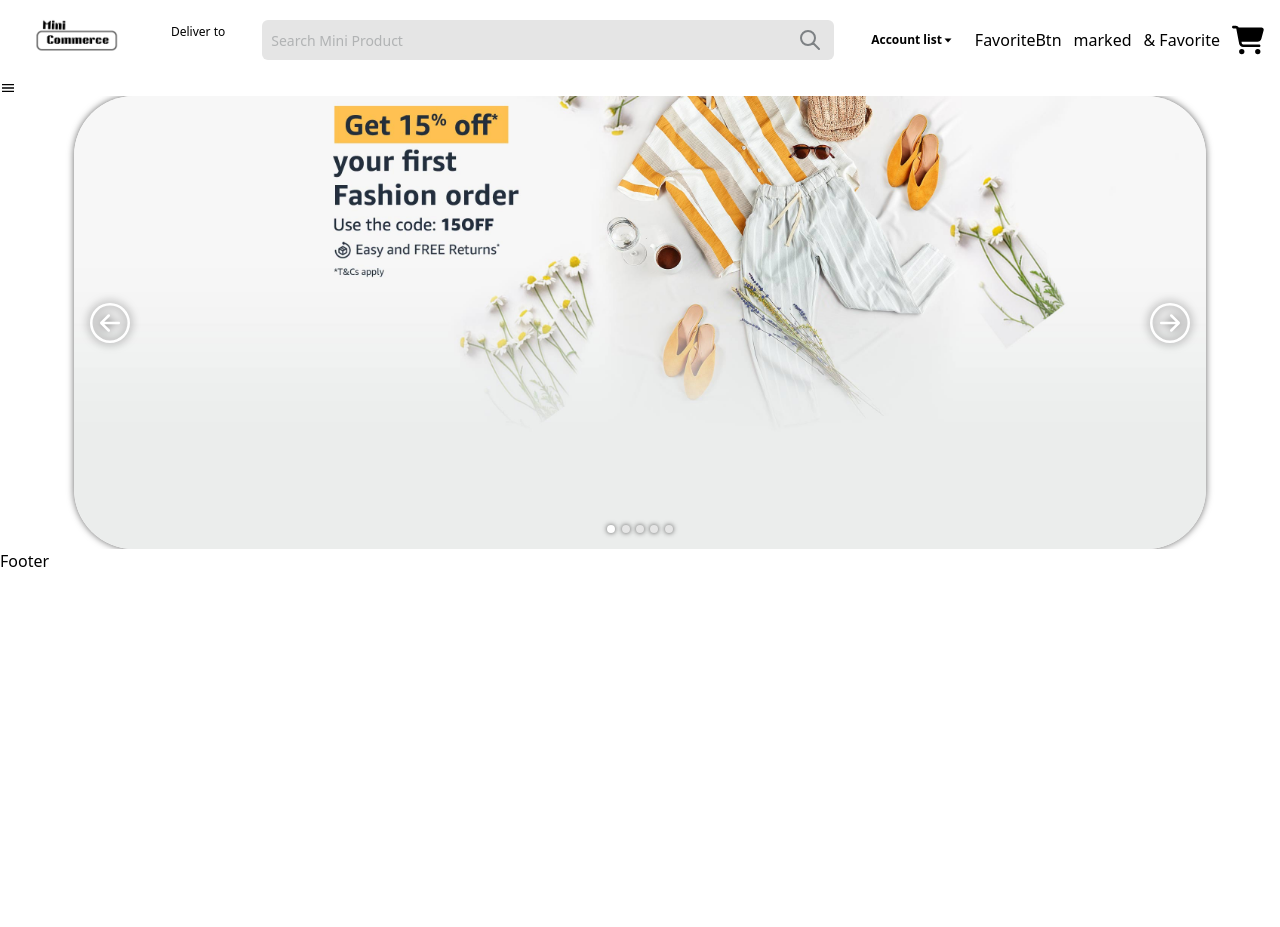
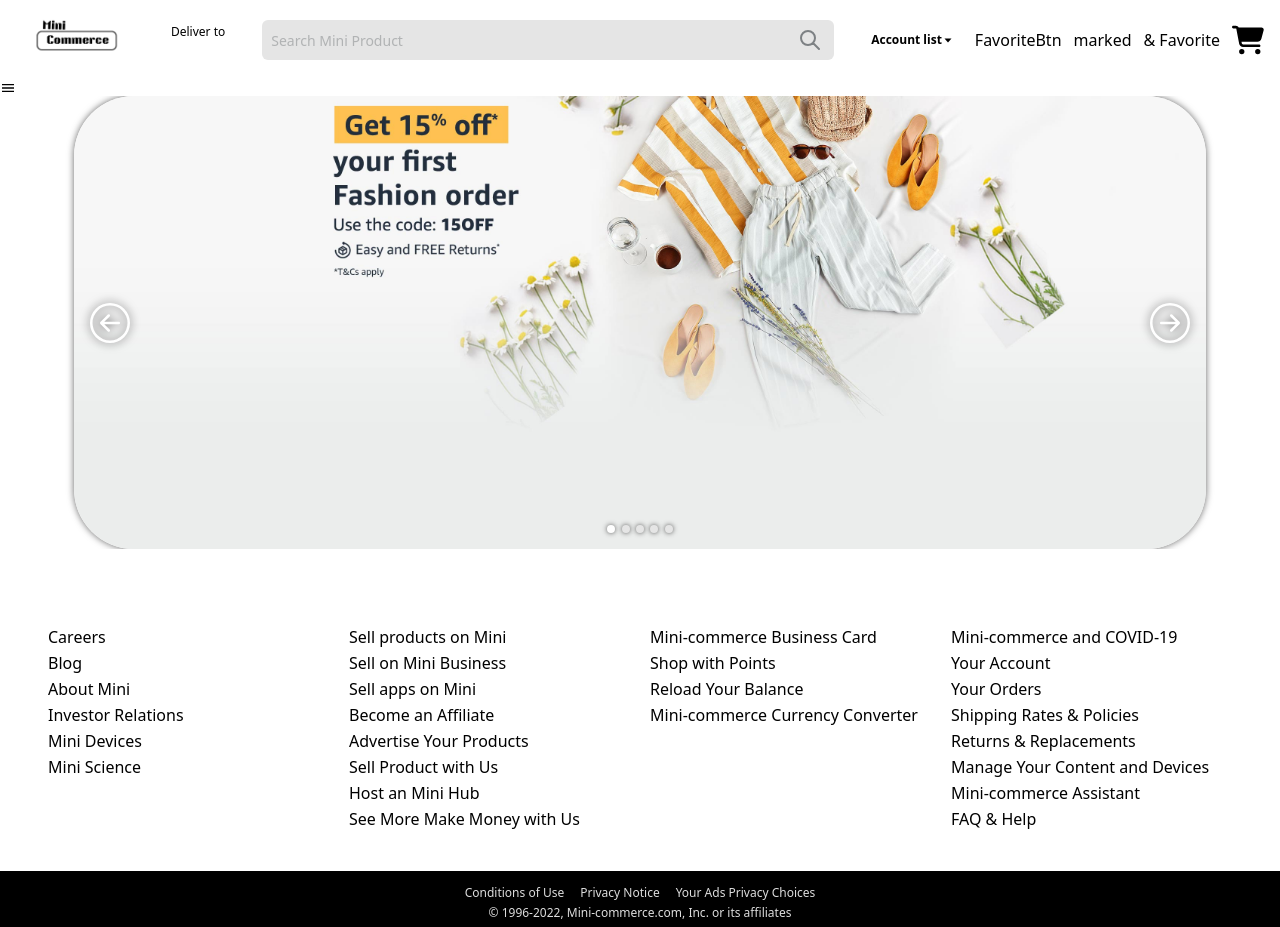
Before and after one commit to cheetah-codes/mini-commerce-assesment, a Next.js app: page / in a window 1280 px wide. Before the commit the page ends 800 px from the top, so only its background shows below. Built offline with nearby package versions, Linux system fonts and the light colour scheme.

Commit message:
Product page setup

```diff
--- a/src/app/globals.css
+++ b/src/app/globals.css
@@ -29,6 +29,13 @@ body {
   .headerItem {
     @apply px-2 border border-transparent hover:border-black duration-300 cursor-pointer flex items-center justify-center h-[70%] rounded-[5px];
   }
+
+  /* .link {
+    @apply border border-white/10 hover:border-amazonYellowDark hover:text-white py-1 px-2 cursor-pointer duration-200;
+  }
+  .footerLink {
+    @apply hover:underline text-sm hover:text-gray-100 cursor-pointer mb-2 duration-150;
+  } */
 
   .carousel {
     position: relative;
@@ -93,3 +100,17 @@ body {
     background-color: #e5e5e5;
   }
 }
+
+@theme {
+  --color-amazonBlue: #131921;
+  --color-lightText: #ccc;
+  --color-amazonLight: #232f3e;
+  --color-quantity_box: #f0f2f2;
+  --color-footerBottom: #131a22;
+  --color-amazonYellow: #fcd814;
+  --color-amazonYellowDark: #f7ca00;
+  --color-amazonOrange: #fba41c;
+  --color-amazonOrangeDark: #fa8900;
+  --color-amazonGreen: #7fda69;
+  --color-footerBg: #232f3d;
+}
--- a/src/app/page.tsx
+++ b/src/app/page.tsx
@@ -105,6 +105,8 @@
 import { Carousel } from "@/components/Carousel";
 import { Metadata } from "next";
 import { bannerImages } from "@/utils";
+import ProductsList from "@/components/ProductsList";
+
 export const metadata: Metadata = {
   title: "Home |  Mini-Commerce",
 };
@@ -113,6 +115,11 @@ const Home = () => {
   return (
     <main className="lg:mx-[2%]">
       <Carousel data={bannerImages} />
+      {/* <div className="-mt-10 md:-m-20 lg:-mt-60 flex items-center justify-center">
+       */}
+       <div>
+        <ProductsList />
+      </div>
     </main>
   );
 };
--- a/src/components/Container.tsx
+++ b/src/components/Container.tsx
@@ -6,7 +6,7 @@ type PropType = {
 };
 
 const Container = ({ children, className }: PropType) => {
-  return <div className="max-w-screen-xl mx-auto px-4 lg:px-0">children</div>;
+  return <div className={className}>{children}</div>;
 };
 
 export default Container;
--- a/src/components/Footer.tsx
+++ b/src/components/Footer.tsx
@@ -1,7 +1,47 @@
 import React from "react";
+import Container from "./Container";
+import { footerData } from "@/constants";
+import FooterMiddleList from "./FooterMiddleList";
 
 const Footer = () => {
-  return <div>Footer</div>;
+  return (
+    <div>
+      <div className="px-[48px]">
+        <Container className="py-10 grid grid-cols-1 md:grid-cols-2 lg:grid-cols-4 gap-5">
+          {footerData.map((item) => (
+            <FooterMiddleList
+              key={item._id}
+              title={item.title}
+              listItem={item.listItem}
+            />
+          ))}
+        </Container>
+      </div>
+
+      {/* /////////////////////////////////////////////////////////////////////////////////// */}
+
+      <div className="flex flex-col justify-center items-center bg-black py-2">
+        <div>
+          <ul className="text-gray-300 text-sm gap-4 py-2 flex">
+            <li className="font-normal text-[12px] hover:underline cursor-pointer text-[#DDD] leading-3">
+              Conditions of Use
+            </li>
+            <li className="font-normal text-[12px] hover:underline cursor-pointer text-[#DDD] leading-3">
+              Privacy Notice
+            </li>
+            <li className="font-normal text-[12px] hover:underline cursor-pointer text-[#DDD] leading-3">
+              Your Ads Privacy Choices
+            </li>
+          </ul>
+        </div>
+        <div>
+          <p className="font-normal text-[12px] text-[#DDD] leading-3">
+            © 1996-2022, Mini-commerce.com, Inc. or its affiliates
+          </p>
+        </div>
+      </div>
+    </div>
+  );
 };
 
 export default Footer;
--- /dev/null
+++ b/src/components/FooterMiddleList.tsx
@@ -0,0 +1,20 @@
+const FooterMiddleList = ({ title, listItem }: any) => {
+  return (
+    <div>
+      <h3 className="font-titleFont text-white text-base font-semibold mb-3">
+        {title}
+      </h3>
+      <ul className="flex flex-col gap-0.5 font-bodyFont">
+        {listItem.map((item: any) =>
+          item.listData.map((data: string) => (
+            <li key={data} className="footerLink">
+              {data}
+            </li>
+          ))
+        )}
+      </ul>
+    </div>
+  );
+};
+
+export default FooterMiddleList;
--- a/src/components/Header.tsx
+++ b/src/components/Header.tsx
@@ -12,7 +12,7 @@ import HeaderBottom from "./HeaderBottom";
 const Header = () => {
   return (
     <header className="stickey top-0 z-50">
-      <div className="w-full h-20 bg-[#ffffff] text-lightText">
+      <div className="w-full h-20 bg-[#ffffff]">
         <div className="h-full w-full mx-auto inline-flex items-center gap-1 md:gap-3 px-4">
           <Link href={"/"}>
             <Image src={logo} alt="logo" className="w-28 object-cover " />
--- /dev/null
+++ b/src/components/ProductsList.tsx
@@ -0,0 +1,19 @@
+import { Product } from "@/types";
+import Container from "./Container";
+import ProductCard from "./shared/ProductCard";
+
+type ProductsArray = {
+  products: Product[];
+};
+
+const ProductsList = ({ products }: ProductsArray) => {
+  return (
+    <Container className="grid grid-cols-1 sm:grid-cols-2 md:grid-cols-3 lg:grid-cols-4 gap-5">
+      {products?.map((item) => (
+        <ProductCard key={item?.id} product={item} />
+      ))}
+    </Container>
+  );
+};
+
+export default ProductsList;
--- /dev/null
+++ b/src/components/shared/ProductCard.tsx
@@ -0,0 +1,57 @@
+import React from "react";
+import { Product } from "@/types";
+import Image from "next/image";
+import PriceFormat from "./PriceFormat";
+import AddToCartBtn from "./AddToCartBtn";
+import Link from "next/link";
+import ProductIcon from "./ProductIcon";
+
+interface Props {
+  product: Product;
+}
+
+const ProductCard = ({ product }: Props) => {
+  return (
+    <div className="border border-gray-200 rounded-md bg-white overflow-hidden">
+      <div className="relative group overflow-hidden h-72">
+        <Link
+          href={{
+            pathname: `/product/${product?.id}`,
+            query: { id: product?.id },
+          }}
+          className="h-full"
+        >
+          <Image
+            src={product.images[0]}
+            alt="product-image"
+            width={600}
+            height={600}
+            loading="lazy"
+            className="w-full h-full object-contain bg-[#f8f8f8] group-hover:scale-110 duration-200 overflow-hidden"
+          />
+          <ProductIcon
+            discountPercentage={product?.discountPercentage}
+            product={product}
+          />
+        </Link>
+      </div>
+      <div className="flex flex-col py-2 px-4 gap-2 justify-between">
+        <div className="flex flex-col gap-1 h-36">
+          <h2 className=" line-clamp-1">{product?.title}</h2>
+          <p className="text-sm text-amazonBlue/90 line-clamp-3">
+            {product?.description}
+          </p>
+          <p className="font-semibold">
+            <PriceFormat amount={product?.price} />
+          </p>
+          <p className="text-sm">
+            Category: <span className="font-semibold">{product?.category}</span>
+          </p>
+        </div>
+        <AddToCartBtn product={product} />
+      </div>
+    </div>
+  );
+};
+
+export default ProductCard;
--- /dev/null
+++ b/src/constants/index.ts
@@ -0,0 +1,72 @@
+export const footerData = [
+  {
+    _id: 2221,
+    title: "Get to Know Us",
+    listItem: [
+      {
+        _id: "001",
+        listData: [
+          "Careers",
+          "Blog",
+          "About Mini",
+          "Investor Relations",
+          "Mini Devices",
+          "Mini Science",
+        ],
+      },
+    ],
+  },
+  {
+    _id: 2222,
+    title: "Make Money with Us",
+    listItem: [
+      {
+        _id: "002",
+        listData: [
+          "Sell products on Mini",
+          "Sell on Mini Business",
+          "Sell apps on Mini",
+          "Become an Affiliate",
+          "Advertise Your Products",
+          "Sell Product with Us",
+          "Host an Mini Hub",
+          "See More Make Money with Us",
+        ],
+      },
+    ],
+  },
+  {
+    _id: 2223,
+    title: "Mini-commerce Payment Products",
+    listItem: [
+      {
+        _id: "003",
+        listData: [
+          "Mini-commerce Business Card",
+          "Shop with Points",
+          "Reload Your Balance",
+          "Mini-commerce Currency Converter",
+        ],
+      },
+    ],
+  },
+  {
+    _id: 2224,
+    title: "Let Us Help You",
+    listItem: [
+      {
+        _id: "004",
+        listData: [
+          "Mini-commerce and COVID-19",
+          "Your Account",
+          "Your Orders",
+          "Shipping Rates & Policies",
+          "Returns & Replacements",
+          "Manage Your Content and Devices",
+          "Mini-commerce Assistant",
+          "FAQ & Help",
+        ],
+      },
+    ],
+  },
+];
--- a/src/data.json
+++ /dev/null
@@ -1,18 +0,0 @@
-{
-  "slide": [
-    {
-      "src": "https://picsum.photos/seed/img1/600/400",
-      "alt": "img1 for carousel"
-    },
-
-    {
-      "src": "https://picsum.photos/seed/img2/600/400",
-      "alt": "img2 for carousel"
-    },
-
-    {
-      "src": "https://picsum.photos/seed/img3/600/400",
-      "alt": "img3 for carousel"
-    }
-  ]
-}
--- a/src/types/index.ts
+++ b/src/types/index.ts
@@ -7,3 +7,60 @@ export type BannerType = {
   title: string;
   source: string;
 };
+
+type Dimensions = {
+  width: number;
+  height: number;
+  depth: number;
+};
+
+type Meta = {
+  createdAt: string;
+  updatedAt: string;
+  barcode: string;
+  qrCode: string;
+};
+
+type Review = {
+  reviewerName: string;
+  rating: number;
+  comment: string;
+  reviewerEmail: string;
+};
+
+export type Product = {
+  availabilityStatus: string;
+  brand: string;
+  category: string;
+  description: string;
+  dimensions: Dimensions;
+  discountPercentage: number;
+  id: number;
+  images: string[];
+  meta: Meta;
+  minimumOrderQuantity: number;
+  price: number;
+  rating: number;
+  returnPolicy: string;
+  reviews: Review[];
+  shippingInformation: string;
+  sku: string;
+  stock: number;
+  tags: string[];
+  thumbnail: string;
+  title: string;
+  warrantyInformation: string;
+  weight?: number;
+  quantity?: number | undefined;
+};
+
+export interface Session {
+  user: {
+    expires: any;
+    user: {
+      email: string;
+      image: string;
+      name: string;
+    };
+  };
+}
```
